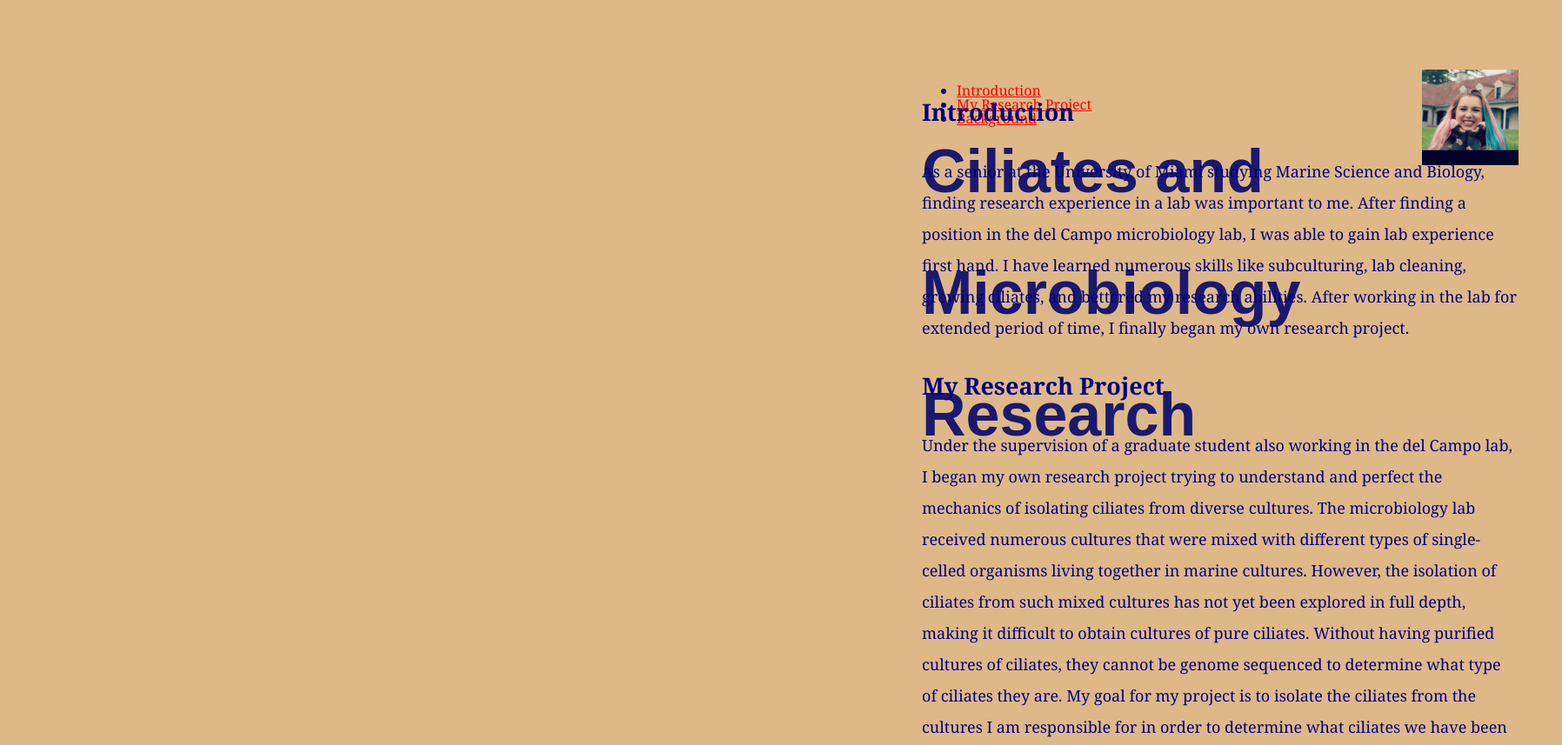
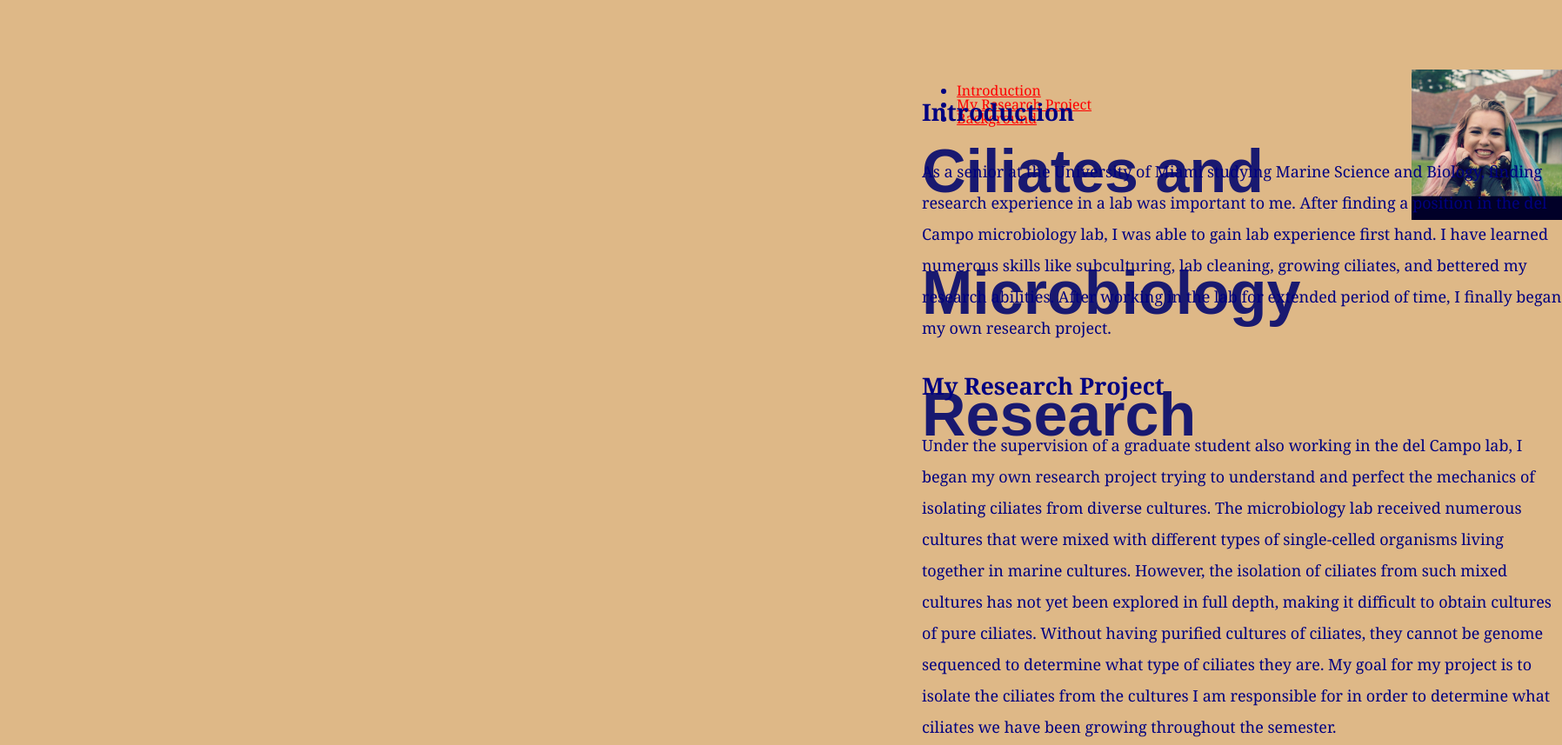
Before and after one commit to sheahalpenny/sheahalpenny.github.io, a plain HTML site: page index.html in a window 1280 px wide. Shown: the top 857 px of the page at 87% size, 1796 px wide, since content can reach past the window. Drawn offline with Linux system fonts and the light colour scheme; a web font is replaced by a local one.

Commit message:
Update style.css

```diff
--- a/css/style.css
+++ b/css/style.css
@@ -38,9 +38,9 @@ body p {
 }
 
 .sheahalpenny {
-  width: 150px;
+  width: 200px;
   float: left;
-  flex-basis: 40%;
+  flex-basis: 60%;
 }
 
 .blob {
```
